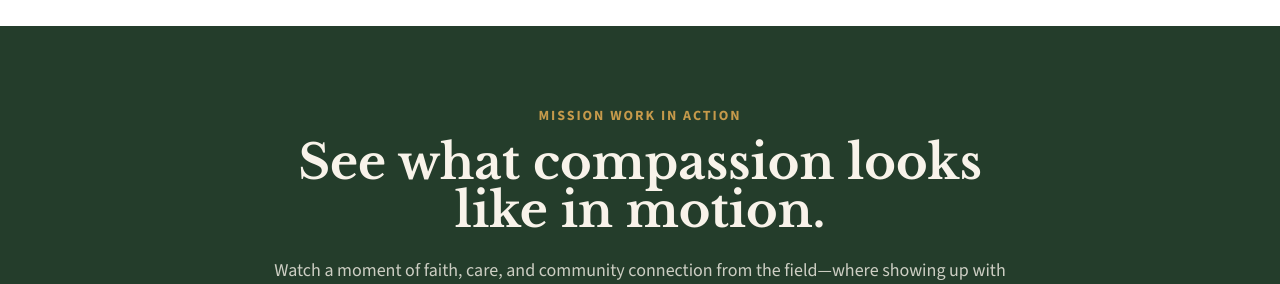
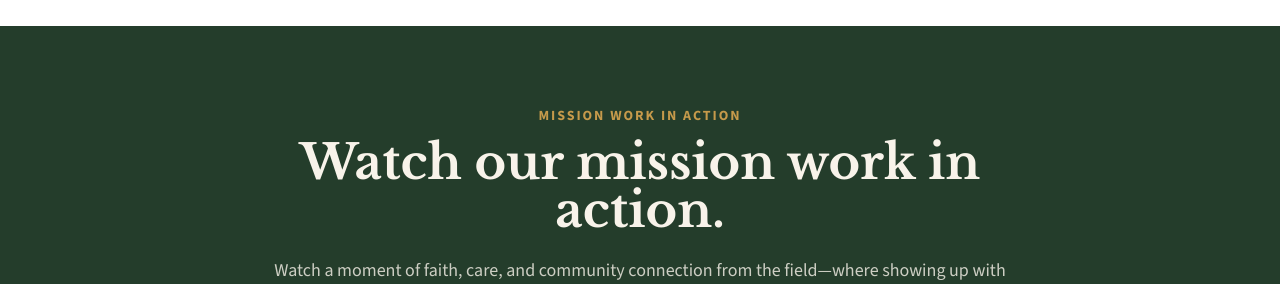
Before and after one commit to sundayrax80-eng/daily-bread-project, a Next.js app: page / in a window 1280 px wide. Shown: the part 2980-3264 px from the top of the page. Built offline with nearby package versions, Linux system fonts and the light colour scheme; no server answers.

Commit message:
Rename mission video heading

```diff
--- a/src/app/page.tsx
+++ b/src/app/page.tsx
@@ -195,7 +195,7 @@ export default function Home() {
         <Inner>
           <div className="mx-auto max-w-3xl text-center">
             <p className="text-sm font-bold uppercase tracking-[0.14em] text-gold">Mission Work in Action</p>
-            <h2 className="mt-3 font-serif text-3xl font-bold sm:text-5xl">See what compassion looks like in motion.</h2>
+            <h2 className="mt-3 font-serif text-3xl font-bold sm:text-5xl">Watch our mission work in action.</h2>
             <p className="mt-5 text-lg leading-8 text-ivory/80">
               Watch a moment of faith, care, and community connection from the field—where showing up with humility can remind people that they are seen and not forgotten.
             </p>
```
